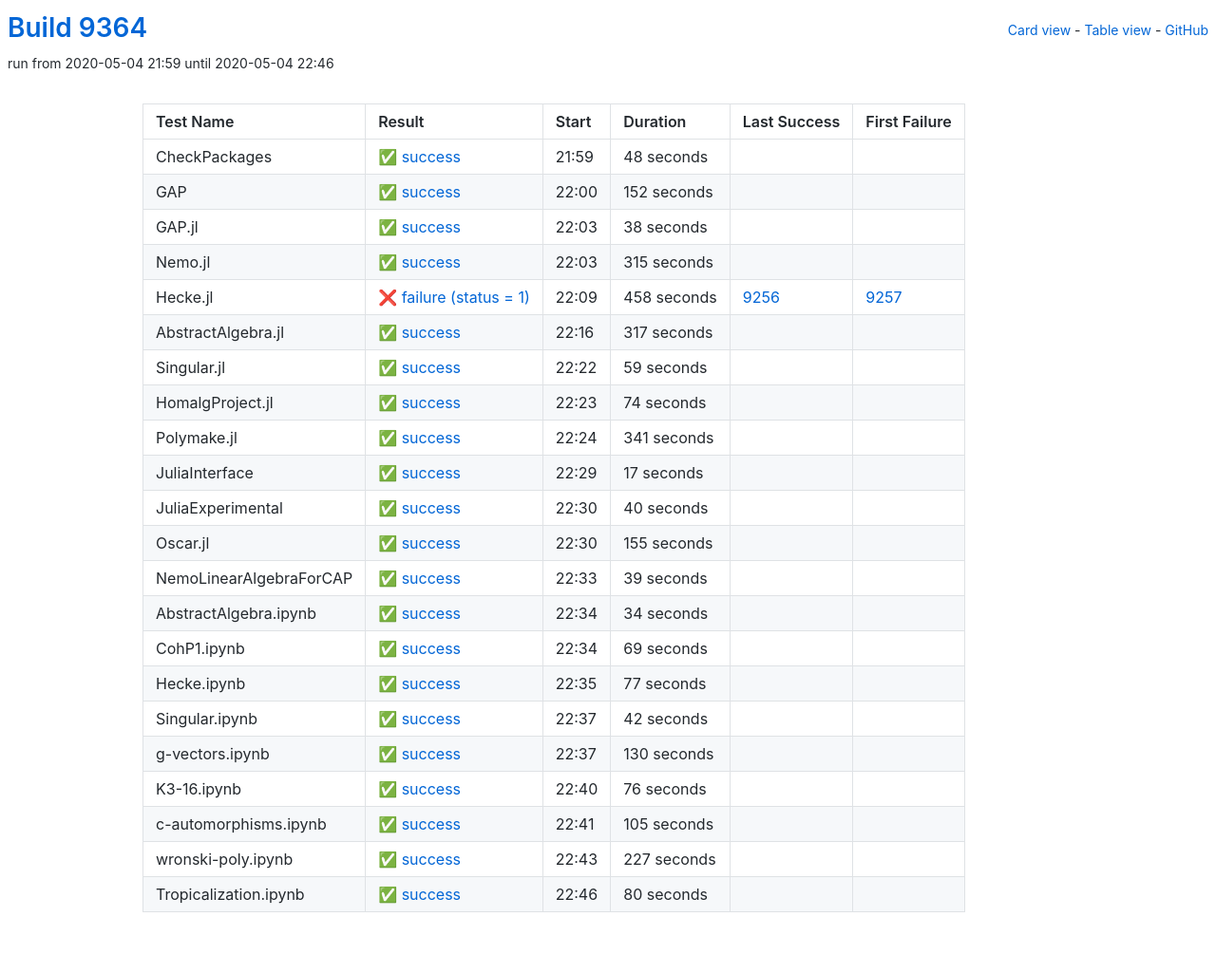
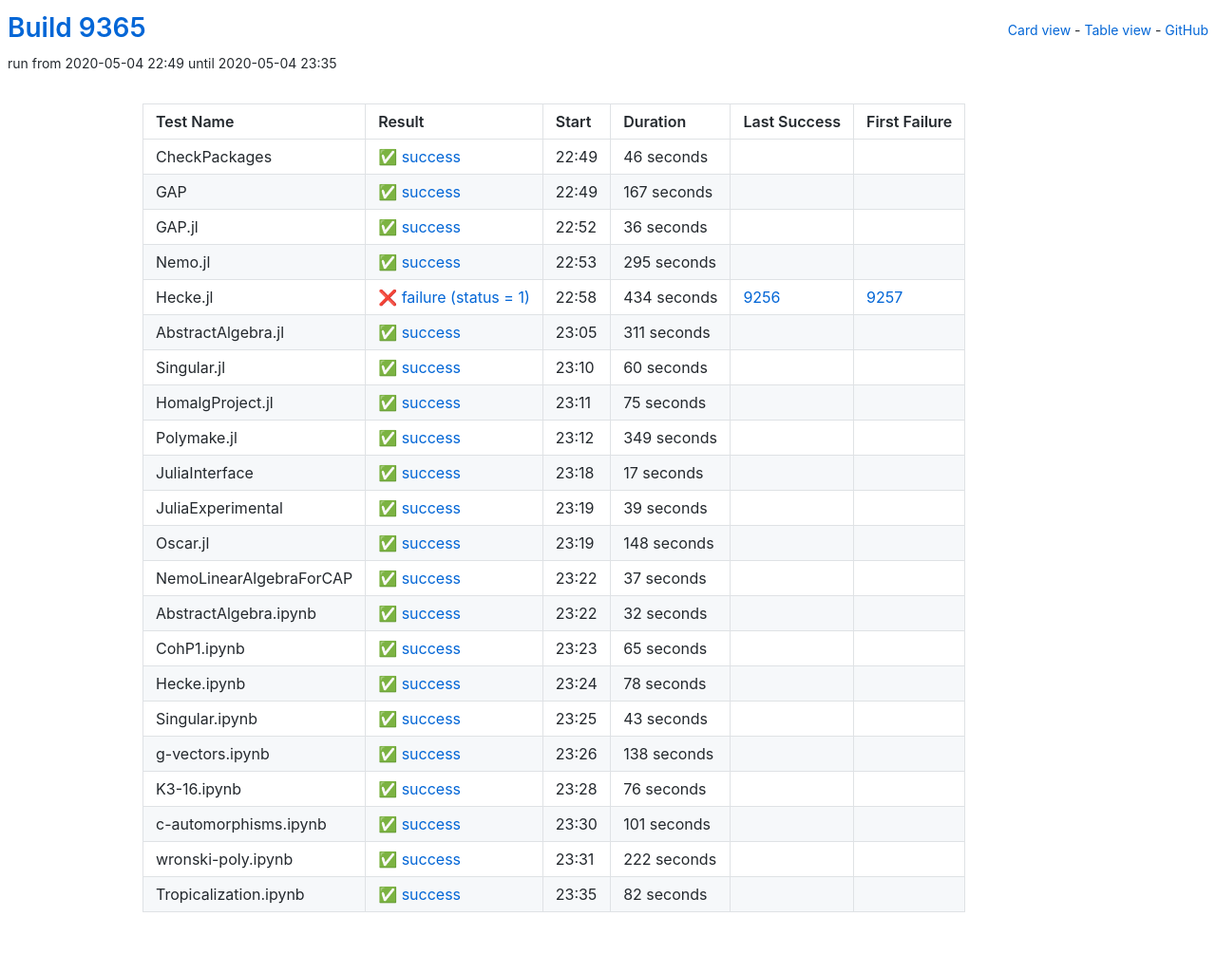
Before and after one commit to oscar-system/oscar-ci-status, a Jekyll site: the page built from table.html, in a window 1280 px wide. Shown: the whole page at 95% size. Built offline with Jekyll 4.4.1, drawn with Linux system fonts in a browser that asks for light colours.

Commit message:
Build 9365

```diff
--- a/_data/ci.yml
+++ b/_data/ci.yml
@@ -1,104 +1,104 @@
-build: 9364
-build_url: https://oscarci.mathematik.uni-kl.de/job/oscar/9364/
+build: 9365
+build_url: https://oscarci.mathematik.uni-kl.de/job/oscar/9365/
 job: oscar
 tests:
-- duration: 48
+- duration: 46
   exitcode: 0
   first_failure: false
   first_failure_url: null
   last_success: false
   last_success_url: null
-  log: https://oscarci.mathematik.uni-kl.de/job/oscar/9364/artifact/logs/build-9364/CheckPackages.log
+  log: https://oscarci.mathematik.uni-kl.de/job/oscar/9365/artifact/logs/build-9365/CheckPackages.log
   name: CheckPackages
-  start: 2020-05-04 21:59
+  start: 2020-05-04 22:49
   status: success
   success: true
-- duration: 152
+- duration: 167
   exitcode: 0
   first_failure: false
   first_failure_url: null
   last_success: false
   last_success_url: null
-  log: https://oscarci.mathematik.uni-kl.de/job/oscar/9364/artifact/logs/build-9364/GAP.log
+  log: https://oscarci.mathematik.uni-kl.de/job/oscar/9365/artifact/logs/build-9365/GAP.log
   name: GAP
-  start: 2020-05-04 22:00
+  start: 2020-05-04 22:49
   status: success
   success: true
-- duration: 38
+- duration: 36
   exitcode: 0
   first_failure: false
   first_failure_url: null
   last_success: false
   last_success_url: null
-  log: https://oscarci.mathematik.uni-kl.de/job/oscar/9364/artifact/logs/build-9364/GAP.jl.log
+  log: https://oscarci.mathematik.uni-kl.de/job/oscar/9365/artifact/logs/build-9365/GAP.jl.log
   name: GAP.jl
-  start: 2020-05-04 22:03
+  start: 2020-05-04 22:52
   status: success
   success: true
-- duration: 315
+- duration: 295
   exitcode: 0
   first_failure: false
   first_failure_url: null
   last_success: false
   last_success_url: null
-  log: https://oscarci.mathematik.uni-kl.de/job/oscar/9364/artifact/logs/build-9364/Nemo.jl.log
+  log: https://oscarci.mathematik.uni-kl.de/job/oscar/9365/artifact/logs/build-9365/Nemo.jl.log
   name: Nemo.jl
-  start: 2020-05-04 22:03
+  start: 2020-05-04 22:53
   status: success
   success: true
-- duration: 458
+- duration: 434
   exitcode: 1
   first_failure: 9257
   first_failure_url: https://oscarci.mathematik.uni-kl.de/job/oscar/9257/
   last_success: 9256
   last_success_url: https://oscarci.mathematik.uni-kl.de/job/oscar/9256/
-  log: https://oscarci.mathematik.uni-kl.de/job/oscar/9364/artifact/logs/build-9364/Hecke.jl.log
+  log: https://oscarci.mathematik.uni-kl.de/job/oscar/9365/artifact/logs/build-9365/Hecke.jl.log
   name: Hecke.jl
-  start: 2020-05-04 22:09
+  start: 2020-05-04 22:58
   status: failure
   success: false
-- duration: 317
+- duration: 311
   exitcode: 0
   first_failure: false
   first_failure_url: null
   last_success: false
   last_success_url: null
-  log: https://oscarci.mathematik.uni-kl.de/job/oscar/9364/artifact/logs/build-9364/AbstractAlgebra.jl.log
+  log: https://oscarci.mathematik.uni-kl.de/job/oscar/9365/artifact/logs/build-9365/AbstractAlgebra.jl.log
   name: AbstractAlgebra.jl
-  start: 2020-05-04 22:16
+  start: 2020-05-04 23:05
   status: success
   success: true
-- duration: 59
+- duration: 60
   exitcode: 0
   first_failure: false
   first_failure_url: null
   last_success: false
   last_success_url: null
-  log: https://oscarci.mathematik.uni-kl.de/job/oscar/9364/artifact/logs/build-9364/Singular.jl.log
+  log: https://oscarci.mathematik.uni-kl.de/job/oscar/9365/artifact/logs/build-9365/Singular.jl.log
   name: Singular.jl
-  start: 2020-05-04 22:22
+  start: 2020-05-04 23:10
   status: success
   success: true
-- duration: 74
+- duration: 75
   exitcode: 0
   first_failure: false
   first_failure_url: null
   last_success: false
   last_success_url: null
-  log: https://oscarci.mathematik.uni-kl.de/job/oscar/9364/artifact/logs/build-9364/HomalgProject.jl.log
+  log: https://oscarci.mathematik.uni-kl.de/job/oscar/9365/artifact/logs/build-9365/HomalgProject.jl.log
   name: HomalgProject.jl
-  start: 2020-05-04 22:23
+  start: 2020-05-04 23:11
   status: success
   success: true
-- duration: 341
+- duration: 349
   exitcode: 0
   first_failure: false
   first_failure_url: null
   last_success: false
   last_success_url: null
-  log: https://oscarci.mathematik.uni-kl.de/job/oscar/9364/artifact/logs/build-9364/Polymake.jl.log
+  log: https://oscarci.mathematik.uni-kl.de/job/oscar/9365/artifact/logs/build-9365/Polymake.jl.log
   name: Polymake.jl
-  start: 2020-05-04 22:24
+  start: 2020-05-04 23:12
   status: success
   success: true
 - duration: 17
@@ -107,31 +107,9 @@
   first_failure_url: null
   last_success: false
   last_success_url: null
-  log: https://oscarci.mathematik.uni-kl.de/job/oscar/9364/artifact/logs/build-9364/JuliaInterface.log
+  log: https://oscarci.mathematik.uni-kl.de/job/oscar/9365/artifact/logs/build-9365/JuliaInterface.log
   name: JuliaInterface
-  start: 2020-05-04 22:29
-  status: success
-  success: true
-- duration: 40
-  exitcode: 0
-  first_failure: false
-  first_failure_url: null
-  last_success: false
-  last_success_url: null
-  log: https://oscarci.mathematik.uni-kl.de/job/oscar/9364/artifact/logs/build-9364/JuliaExperimental.log
-  name: JuliaExperimental
-  start: 2020-05-04 22:30
-  status: success
-  success: true
-- duration: 155
-  exitcode: 0
-  first_failure: false
-  first_failure_url: null
-  last_success: false
-  last_success_url: null
-  log: https://oscarci.mathematik.uni-kl.de/job/oscar/9364/artifact/logs/build-9364/Oscar.jl.log
-  name: Oscar.jl
-  start: 2020-05-04 22:30
+  start: 2020-05-04 23:18
   status: success
   success: true
 - duration: 39
@@ -140,64 +118,86 @@
   first_failure_url: null
   last_success: false
   last_success_url: null
-  log: https://oscarci.mathematik.uni-kl.de/job/oscar/9364/artifact/logs/build-9364/NemoLinearAlgebraForCAP.log
-  name: NemoLinearAlgebraForCAP
-  start: 2020-05-04 22:33
+  log: https://oscarci.mathematik.uni-kl.de/job/oscar/9365/artifact/logs/build-9365/JuliaExperimental.log
+  name: JuliaExperimental
+  start: 2020-05-04 23:19
   status: success
   success: true
-- duration: 34
+- duration: 148
   exitcode: 0
   first_failure: false
   first_failure_url: null
   last_success: false
   last_success_url: null
-  log: https://oscarci.mathematik.uni-kl.de/job/oscar/9364/artifact/logs/build-9364/AbstractAlgebra.ipynb.log
-  name: AbstractAlgebra.ipynb
-  start: 2020-05-04 22:34
+  log: https://oscarci.mathematik.uni-kl.de/job/oscar/9365/artifact/logs/build-9365/Oscar.jl.log
+  name: Oscar.jl
+  start: 2020-05-04 23:19
   status: success
   success: true
-- duration: 69
+- duration: 37
   exitcode: 0
   first_failure: false
   first_failure_url: null
   last_success: false
   last_success_url: null
-  log: https://oscarci.mathematik.uni-kl.de/job/oscar/9364/artifact/logs/build-9364/CohP1.ipynb.log
-  name: CohP1.ipynb
-  start: 2020-05-04 22:34
+  log: https://oscarci.mathematik.uni-kl.de/job/oscar/9365/artifact/logs/build-9365/NemoLinearAlgebraForCAP.log
+  name: NemoLinearAlgebraForCAP
+  start: 2020-05-04 23:22
   status: success
   success: true
-- duration: 77
+- duration: 32
   exitcode: 0
   first_failure: false
   first_failure_url: null
   last_success: false
   last_success_url: null
-  log: https://oscarci.mathematik.uni-kl.de/job/oscar/9364/artifact/logs/build-9364/Hecke.ipynb.log
-  name: Hecke.ipynb
-  start: 2020-05-04 22:35
+  log: https://oscarci.mathematik.uni-kl.de/job/oscar/9365/artifact/logs/build-9365/AbstractAlgebra.ipynb.log
+  name: AbstractAlgebra.ipynb
+  start: 2020-05-04 23:22
   status: success
   success: true
-- duration: 42
+- duration: 65
   exitcode: 0
   first_failure: false
   first_failure_url: null
   last_success: false
   last_success_url: null
-  log: https://oscarci.mathematik.uni-kl.de/job/oscar/9364/artifact/logs/build-9364/Singular.ipynb.log
-  name: Singular.ipynb
-  start: 2020-05-04 22:37
+  log: https://oscarci.mathematik.uni-kl.de/job/oscar/9365/artifact/logs/build-9365/CohP1.ipynb.log
+  name: CohP1.ipynb
+  start: 2020-05-04 23:23
   status: success
   success: true
-- duration: 130
+- duration: 78
   exitcode: 0
   first_failure: false
   first_failure_url: null
   last_success: false
   last_success_url: null
-  log: https://oscarci.mathematik.uni-kl.de/job/oscar/9364/artifact/logs/build-9364/g-vectors.ipynb.log
+  log: https://oscarci.mathematik.uni-kl.de/job/oscar/9365/artifact/logs/build-9365/Hecke.ipynb.log
+  name: Hecke.ipynb
+  start: 2020-05-04 23:24
+  status: success
+  success: true
+- duration: 43
+  exitcode: 0
+  first_failure: false
+  first_failure_url: null
+  last_success: false
+  last_success_url: null
+  log: https://oscarci.mathematik.uni-kl.de/job/oscar/9365/artifact/logs/build-9365/Singular.ipynb.log
+  name: Singular.ipynb
+  start: 2020-05-04 23:25
+  status: success
+  success: true
+- duration: 138
+  exitcode: 0
+  first_failure: false
+  first_failure_url: null
+  last_success: false
+  last_success_url: null
+  log: https://oscarci.mathematik.uni-kl.de/job/oscar/9365/artifact/logs/build-9365/g-vectors.ipynb.log
   name: g-vectors.ipynb
-  start: 2020-05-04 22:37
+  start: 2020-05-04 23:26
   status: success
   success: true
 - duration: 76
@@ -206,41 +206,41 @@
   first_failure_url: null
   last_success: false
   last_success_url: null
-  log: https://oscarci.mathematik.uni-kl.de/job/oscar/9364/artifact/logs/build-9364/K3-16.ipynb.log
+  log: https://oscarci.mathematik.uni-kl.de/job/oscar/9365/artifact/logs/build-9365/K3-16.ipynb.log
   name: K3-16.ipynb
-  start: 2020-05-04 22:40
+  start: 2020-05-04 23:28
   status: success
   success: true
-- duration: 105
+- duration: 101
   exitcode: 0
   first_failure: false
   first_failure_url: null
   last_success: false
   last_success_url: null
-  log: https://oscarci.mathematik.uni-kl.de/job/oscar/9364/artifact/logs/build-9364/c-automorphisms.ipynb.log
+  log: https://oscarci.mathematik.uni-kl.de/job/oscar/9365/artifact/logs/build-9365/c-automorphisms.ipynb.log
   name: c-automorphisms.ipynb
-  start: 2020-05-04 22:41
+  start: 2020-05-04 23:30
   status: success
   success: true
-- duration: 227
+- duration: 222
   exitcode: 0
   first_failure: false
   first_failure_url: null
   last_success: false
   last_success_url: null
-  log: https://oscarci.mathematik.uni-kl.de/job/oscar/9364/artifact/logs/build-9364/wronski-poly.ipynb.log
+  log: https://oscarci.mathematik.uni-kl.de/job/oscar/9365/artifact/logs/build-9365/wronski-poly.ipynb.log
   name: wronski-poly.ipynb
-  start: 2020-05-04 22:43
+  start: 2020-05-04 23:31
   status: success
   success: true
-- duration: 80
+- duration: 82
   exitcode: 0
   first_failure: false
   first_failure_url: null
   last_success: false
   last_success_url: null
-  log: https://oscarci.mathematik.uni-kl.de/job/oscar/9364/artifact/logs/build-9364/Tropicalization.ipynb.log
+  log: https://oscarci.mathematik.uni-kl.de/job/oscar/9365/artifact/logs/build-9365/Tropicalization.ipynb.log
   name: Tropicalization.ipynb
-  start: 2020-05-04 22:46
+  start: 2020-05-04 23:35
   status: success
   success: true
```
Also changed, not shown: README.md.
